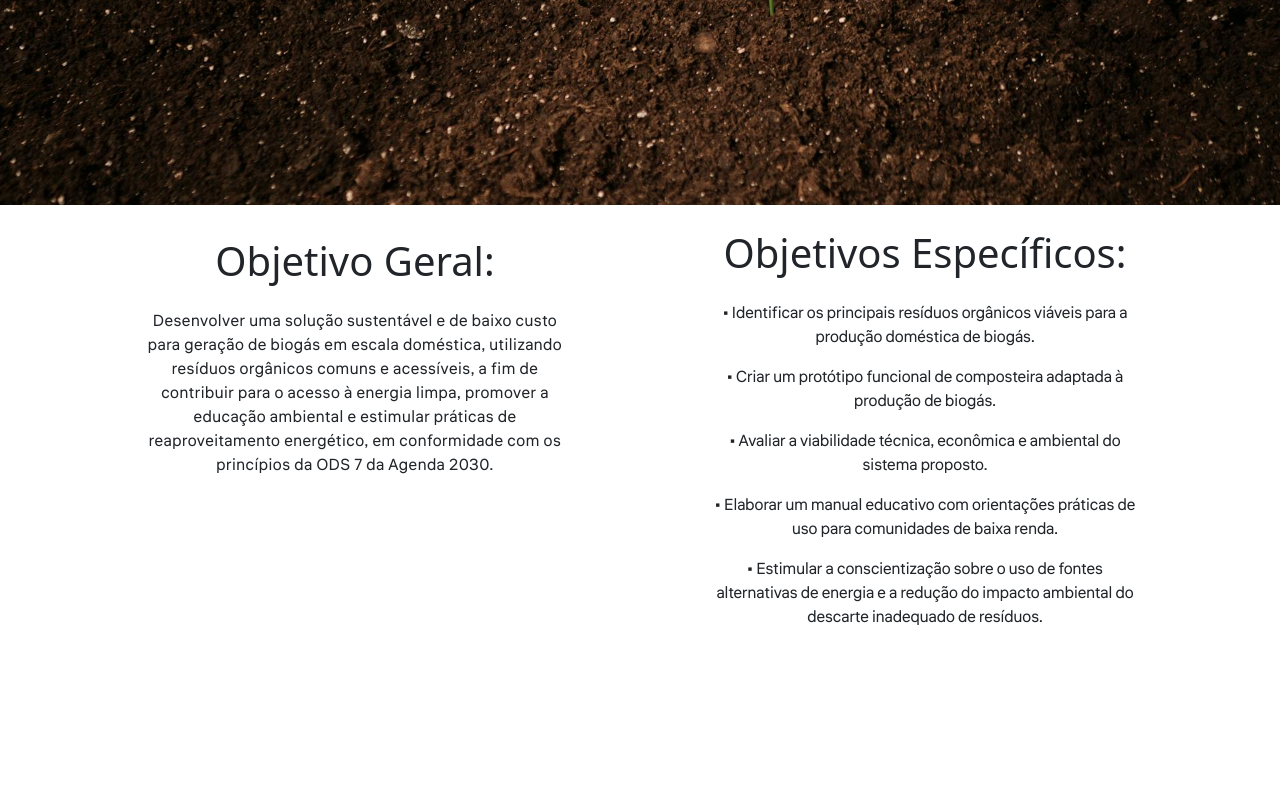
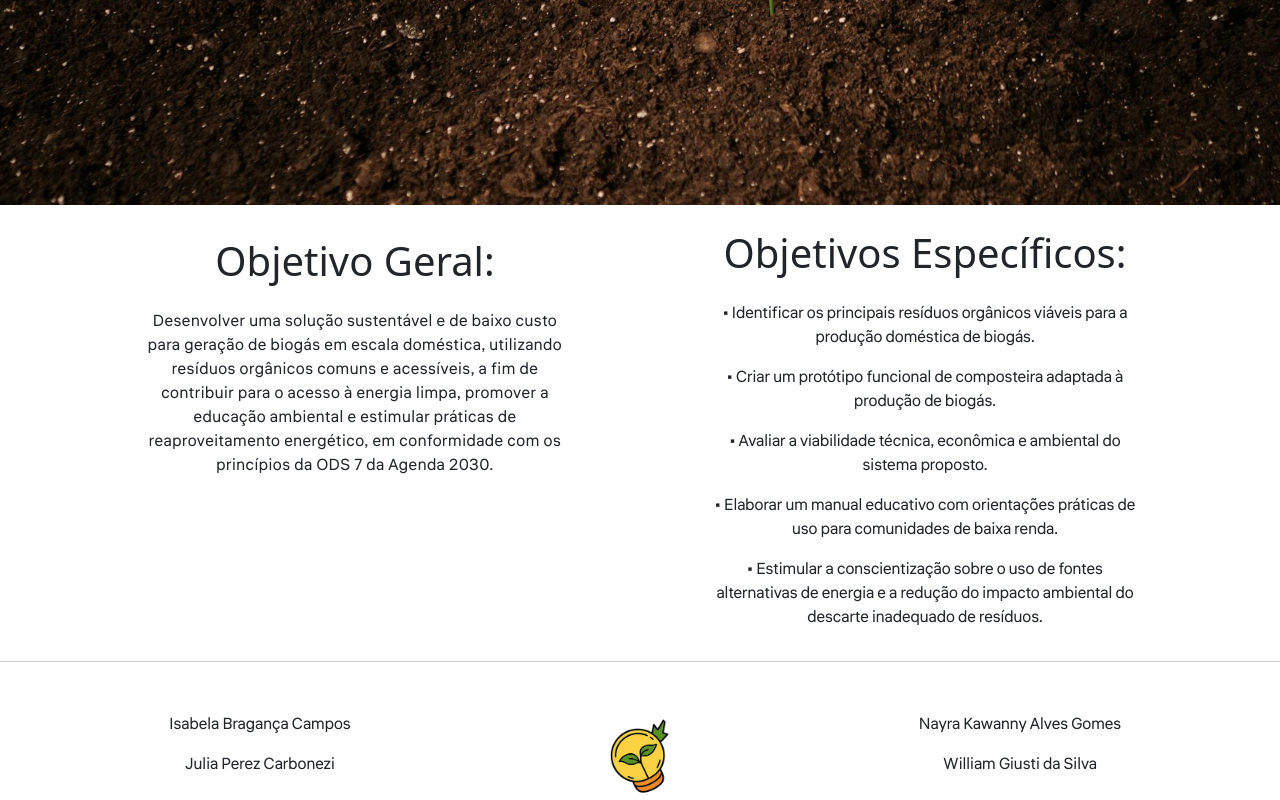
Before and after one commit to capivara00700/EcoReVive, a plain HTML site: page index.html in a window 1280 px wide. Shown: the part 3367-4167 px from the top of the page. Before the commit the page ends 4072 px from the top, so only its background shows below. Drawn offline with nearby package versions, Linux system fonts and the light colour scheme.

Commit message:
Update index.html

```diff
--- a/index.html
+++ b/index.html
@@ -182,8 +182,25 @@
         </div>
     </section>
 
+    <hr/>
     <!--Rodapé-->
-    <footer style="height: 10px; background: white; width: 100%; margin-top: 50px;"> </footer>
+    <footer style="height: 10px; background: white; width: 100%; margin-top: 50px;">
+        <div class="container">
+            <div class="row">
+                <div class="col text-center">
+                    <p>Isabela Bragança Campos</p>
+                    <p>Julia Perez Carbonezi</p>
+                </div>
+                <div class="col" >
+                    <img src="img/logoSF.png" class="img-fluid" width="70px" style="display: block; margin: 0 auto;">
+                </div>
+                <div class="col text-center">
+                    <p>Nayra Kawanny Alves Gomes</p>
+                    <p>William Giusti da Silva</p>
+                </div>
+            </div>
+        </div>
+    </footer>
 
 <script src="script.js"></script>
 </body>
```
